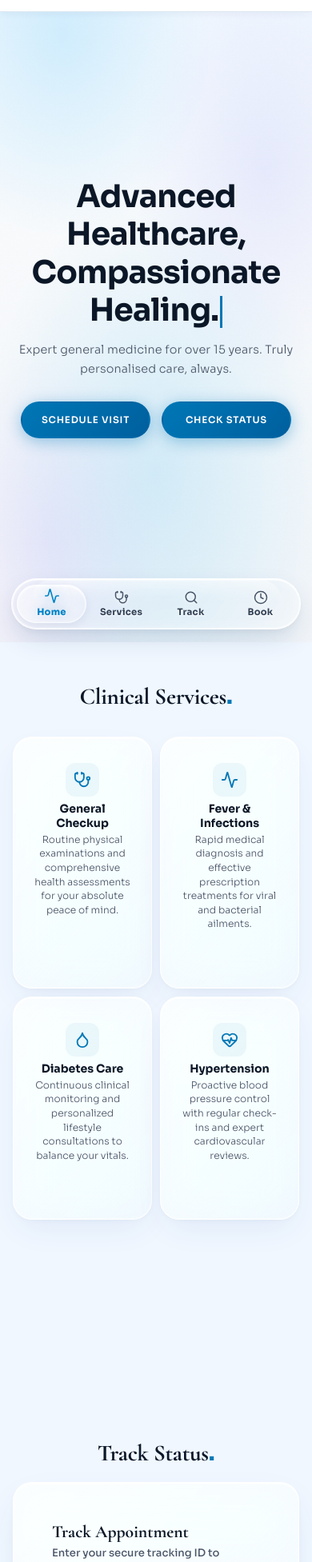
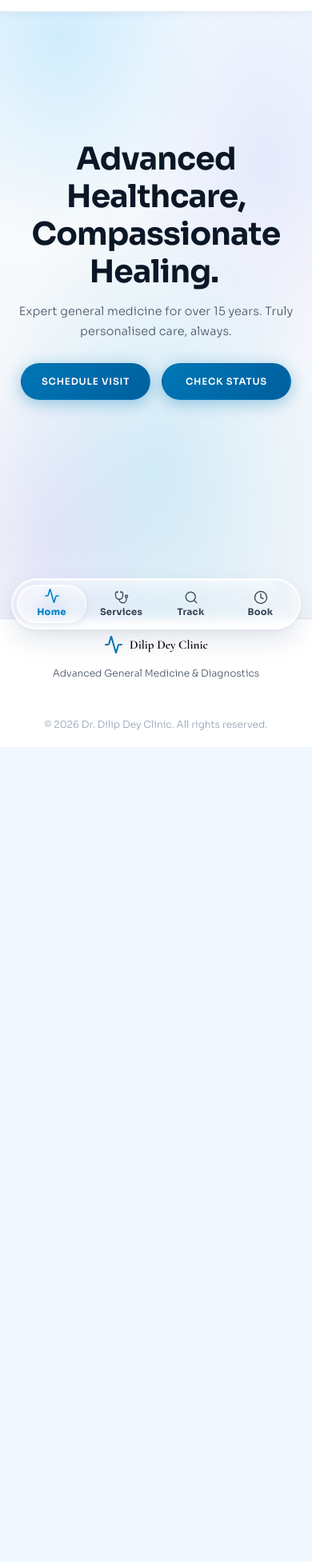
Before and after one commit to jitkarmakar46/DR.-Dey-s-website, a React (Vite) app in the folder frontend/: page / in a window 390 px wide. Shown: the part 41-1994 px from the top of the page at 80% size. After the commit the page ends 1071 px from the top, so only its background shows below. Built offline with nearby package versions, Linux system fonts and the light colour scheme.

Commit message:
feat: exclusive single-view tab display, centered views with zero bleed-through, and compact mobile tracking details card

```diff
--- a/frontend/src/index.css
+++ b/frontend/src/index.css
@@ -288,19 +288,34 @@ input::selection { background: rgba(0,119,182,0.15) !important; }
    SECTIONS GLOBAL
    ============================================================ */
 .section {
-    padding: 80px 0;
+    min-height: calc(100vh - var(--top-h));
+    padding: 30px 0 90px 0;
     position: relative;
     z-index: 10;
     scroll-margin-top: var(--top-h);
+    display: flex;
+    flex-direction: column;
+    justify-content: center;
+    align-items: center;
+    box-sizing: border-box;
 }
+
+.section > .container {
+    width: 100%;
+    display: flex;
+    flex-direction: column;
+    align-items: center;
+    justify-content: center;
+}
+
 .section-title {
     font-family: var(--serif);
-    font-size: 3rem;
+    font-size: 2.6rem;
     font-weight: 700;
     letter-spacing: -0.01em;
     color: var(--text);
     text-align: center;
-    margin-bottom: 50px;
+    margin-bottom: 28px;
     line-height: 1.1;
 }
 .title-dot { color: var(--blue); }
@@ -311,7 +326,8 @@ input::selection { background: rgba(0,119,182,0.15) !important; }
 .hero {
     position: relative;
     z-index: 10;
-    height: var(--page-h);
+    min-height: calc(100vh - var(--top-h));
+    height: auto;
     display: flex;
     align-items: center;
     justify-content: center;
@@ -319,6 +335,8 @@ input::selection { background: rgba(0,119,182,0.15) !important; }
     scroll-margin-top: var(--top-h);
     overflow: hidden;
     background: transparent;
+    padding: 20px 0 90px 0;
+    box-sizing: border-box;
 }
 
 /* Noise texture for premium depth */
@@ -612,14 +630,15 @@ input[type="date"]::-webkit-calendar-picker-indicator {
     body { padding-top: var(--top-h) !important; padding-bottom: calc(64px + 32px) !important; }
 
     .section, .hero {
-        min-height: calc(100vh - var(--top-h));
+        min-height: calc(100vh - var(--top-h) - 30px);
         height: auto !important;
-        padding: 40px 0 !important;
+        padding: 20px 0 85px 0 !important;
         overflow: visible !important;
         display: flex !important;
         flex-direction: column !important;
         justify-content: center;
         background: transparent !important;
+        box-sizing: border-box;
     }
     .section > .container, .hero > .container {
         flex-grow: 1;
@@ -678,13 +697,16 @@ input[type="date"]::-webkit-calendar-picker-indicator {
         -webkit-backdrop-filter: blur(24px) saturate(185%) contrast(106%) !important;
         border: 1.5px solid rgba(255, 255, 255, 0.9) !important;
         border-radius: 24px !important;
-    padding: 48px;
+        padding: 22px 18px !important;
         box-shadow:
             inset 0 1.5px 1px 0 rgba(255, 255, 255, 1),
             inset 0 -1px 1.5px 0 rgba(255, 255, 255, 0.35),
             0 20px 50px -10px rgba(0, 70, 150, 0.1),
             0 4px 12px rgba(0, 0, 0, 0.03) !important;
-    max-width: 600px; margin: 0 auto;
+        max-width: 600px;
+        margin: 0 auto;
+        width: 100%;
+        box-sizing: border-box;
     }
     .glass-panel h2 { font-size: 1.35rem !important; margin-bottom: 4px !important; }
     .glass-panel p { font-size: 0.82rem !important; margin-bottom: 12px !important; }
--- a/frontend/src/pages/Home.jsx
+++ b/frontend/src/pages/Home.jsx
@@ -124,15 +124,7 @@ export default function Home() {
 
     const handleNavClick = (sectionKey) => {
         setActiveSection(sectionKey);
-        isNavClickingRef.current = true;
-        if (navClickTimerRef.current) clearTimeout(navClickTimerRef.current);
-        navClickTimerRef.current = setTimeout(() => {
-            isNavClickingRef.current = false;
-        }, 800);
-        const el = document.getElementById(sectionKey);
-        if (el) {
-            el.scrollIntoView({ behavior: 'smooth' });
-        }
+        window.scrollTo({ top: 0, behavior: 'smooth' });
     };
 
     // Update BOTH desktop + mobile pill positions whenever activeSection changes
@@ -165,28 +157,6 @@ export default function Home() {
             window.removeEventListener('resize', updatePill);
         };
     }, [activeSection]);
-
-    // Scroll Spy — ignores observer changes during manual direct tab jumps
-    useEffect(() => {
-        const sections = document.querySelectorAll('.section, #home');
-
-        const observer = new IntersectionObserver((entries) => {
-            if (isNavClickingRef.current) return; // Prevent double-bouncing during jumps
-            entries.forEach(entry => {
-                if (entry.isIntersecting) {
-                    const id = entry.target.id;
-                    const navKey = id === 'appointment' ? 'appointment' : id;
-                    setActiveSection(prev => prev === navKey ? prev : navKey);
-                }
-            });
-        }, {
-            threshold: 0.35,
-            rootMargin: '0px 0px 0px 0px'
-        });
-
-        sections.forEach(s => observer.observe(s));
-        return () => observer.disconnect();
-    }, []);
 
     const handleNext = () => {
         if (!formData.department || !formData.date || !formData.time) {
@@ -355,10 +325,10 @@ export default function Home() {
             {/* ——— TOP HEADER: centered logo + desktop nav right ——— */}
             <header className="top-header">
                 {/* Logo — centered on mobile, left on desktop */}
-                <Link to="/" className="logo logo-centered">
+                <a href="#home" className="logo logo-centered" onClick={(e) => { e.preventDefault(); handleNavClick('home'); }}>
                     <Activity size={24} color="var(--medical-blue)" />
                     <span>Dilip Dey Clinic</span>
-                </Link>
+                </a>
                 {/* Desktop-only nav (hidden on mobile) */}
                 <nav className="desktop-nav" ref={navLinksRef}>
                     <div
@@ -369,28 +339,30 @@ export default function Home() {
                             transform: `translateX(${pillStyle.x}px)`
                         }}
                     />
-                    <a href="#home" data-nav="home" className={activeSection === 'home' ? 'active' : ''} onClick={() => handleNavClick('home')}>Home</a>
-                    <a href="#services" data-nav="services" className={activeSection === 'services' ? 'active' : ''} onClick={() => handleNavClick('services')}>Services</a>
-                    <a href="#track" data-nav="track" className={activeSection === 'track' ? 'active' : ''} onClick={() => handleNavClick('track')}>Track</a>
-                    <a href="#appointment" data-nav="appointment" className={activeSection === 'appointment' ? 'active' : ''} onClick={() => handleNavClick('appointment')}>Book</a>
+                    <a href="#home" data-nav="home" className={activeSection === 'home' ? 'active' : ''} onClick={(e) => { e.preventDefault(); handleNavClick('home'); }}>Home</a>
+                    <a href="#services" data-nav="services" className={activeSection === 'services' ? 'active' : ''} onClick={(e) => { e.preventDefault(); handleNavClick('services'); }}>Services</a>
+                    <a href="#track" data-nav="track" className={activeSection === 'track' ? 'active' : ''} onClick={(e) => { e.preventDefault(); handleNavClick('track'); }}>Track</a>
+                    <a href="#appointment" data-nav="appointment" className={activeSection === 'appointment' ? 'active' : ''} onClick={(e) => { e.preventDefault(); handleNavClick('appointment'); }}>Book</a>
                 </nav>
             </header>
 
             {/* ——— HERO / HOME SECTION ——— */}
+            {activeSection === 'home' && (
                 <section id="home" className="hero">
                     <div className="container">
                         <div className="hero-content">
                             <Typewriter />
                             <p>Expert general medicine for over 15&nbsp;years. Truly personalised care, always.</p>
                             <div className="hero-buttons">
-                            <a href="#appointment" className="btn btn-primary" onClick={() => handleNavClick('appointment')}>
+                                <a href="#appointment" className="btn btn-primary" onClick={(e) => { e.preventDefault(); handleNavClick('appointment'); }}>
                                     Schedule Visit
                                 </a>
-                            <a href="#track" className="btn btn-primary btn-filled" onClick={() => handleNavClick('track')}>Check Status</a>
+                                <a href="#track" className="btn btn-primary btn-filled" onClick={(e) => { e.preventDefault(); handleNavClick('track'); }}>Check Status</a>
                             </div>
                         </div>
                     </div>
                 </section>
+            )}
 
             {/* ——— BOTTOM TAB BAR — high contrast with icons & bold text ——— */}
             <nav className="bottom-nav" ref={mobileNavRef}>
@@ -402,25 +374,26 @@ export default function Home() {
                         transform: `translateX(${mobilePillStyle.x}px)`
                     }}
                 />
-                <a href="#home" data-nav="home" className={activeSection === 'home' ? 'active' : ''} onClick={() => handleNavClick('home')}>
+                <a href="#home" data-nav="home" className={activeSection === 'home' ? 'active' : ''} onClick={(e) => { e.preventDefault(); handleNavClick('home'); }}>
                     <Activity size={18} className="tab-icon" />
                     <span className="tab-label">Home</span>
                 </a>
-                <a href="#services" data-nav="services" className={activeSection === 'services' ? 'active' : ''} onClick={() => handleNavClick('services')}>
+                <a href="#services" data-nav="services" className={activeSection === 'services' ? 'active' : ''} onClick={(e) => { e.preventDefault(); handleNavClick('services'); }}>
                     <Stethoscope size={18} className="tab-icon" />
                     <span className="tab-label">Services</span>
                 </a>
-                <a href="#track" data-nav="track" className={activeSection === 'track' ? 'active' : ''} onClick={() => handleNavClick('track')}>
+                <a href="#track" data-nav="track" className={activeSection === 'track' ? 'active' : ''} onClick={(e) => { e.preventDefault(); handleNavClick('track'); }}>
                     <Search size={18} className="tab-icon" />
                     <span className="tab-label">Track</span>
                 </a>
-                <a href="#appointment" data-nav="appointment" className={activeSection === 'appointment' ? 'active' : ''} onClick={() => handleNavClick('appointment')}>
+                <a href="#appointment" data-nav="appointment" className={activeSection === 'appointment' ? 'active' : ''} onClick={(e) => { e.preventDefault(); handleNavClick('appointment'); }}>
                     <Clock size={18} className="tab-icon" />
                     <span className="tab-label">Book</span>
                 </a>
             </nav>
 
             {/* Services Section */}
+            {activeSection === 'services' && (
                 <section id="services" className="section">
                     <div className="container">
                         <h2 className="section-title">Clinical Services<span className="title-dot">.</span></h2>
@@ -456,25 +429,27 @@ export default function Home() {
                         </div>
                     </div>
                 </section>
+            )}
 
             {/* Tracking Section */}
+            {activeSection === 'track' && (
                 <section id="track" className="section" style={{ borderTop: 'none' }}>
                     <div className="container">
                         <h2 className="section-title">Track Status<span className="title-dot">.</span></h2>
                         <div className="glass-panel clinical-card" style={{ maxWidth: '600px', margin: '0 auto' }}>
-                        <h2 style={{ marginBottom: !trackResult ? '12px' : '6px', color: 'var(--text-primary)', fontSize: '1.4rem', fontWeight: 700 }}>Track Appointment</h2>
+                            <h2 style={{ marginBottom: !trackResult ? '12px' : '4px', color: 'var(--text-primary)', fontSize: '1.35rem', fontWeight: 700 }}>Track Appointment</h2>
                             {!trackResult ? (
-                            <p style={{ color: 'var(--text-secondary)', marginBottom: '24px', fontWeight: 500, fontSize: '0.96rem', lineHeight: '1.5' }}>
+                                <p style={{ color: 'var(--text-secondary)', marginBottom: '20px', fontWeight: 500, fontSize: '0.92rem', lineHeight: '1.5' }}>
                                     Enter your secure tracking ID to instantly view your real-time consultation status.
                                 </p>
                             ) : (
-                            <p style={{ color: 'var(--text-secondary)', marginBottom: '14px', fontWeight: 500, fontSize: '0.85rem' }}>
+                                <p style={{ color: 'var(--text-secondary)', marginBottom: '12px', fontWeight: 500, fontSize: '0.82rem' }}>
                                     Real-time consultation details for ID: <strong style={{ color: 'var(--text-primary)', fontFamily: 'monospace' }}>{trackResult.trackingId || trackId}</strong>
                                 </p>
                             )}
 
                             {trackError && (
-                            <div className="clinical-card" style={{ color: '#c5221f', padding: '14px 18px', border: '1px solid #fad2cf', background: 'rgba(252, 232, 230, 0.8)', borderRadius: '12px', fontSize: '0.88rem', fontWeight: 600, marginBottom: '16px' }}>
+                                <div className="clinical-card" style={{ color: '#c5221f', padding: '12px 16px', border: '1px solid #fad2cf', background: 'rgba(252, 232, 230, 0.8)', borderRadius: '12px', fontSize: '0.86rem', fontWeight: 600, marginBottom: '14px' }}>
                                     {trackError}
                                 </div>
                             )}
@@ -493,32 +468,32 @@ export default function Home() {
                                     <button type="submit" className="btn btn-primary" style={{ width: '100%', gap: '8px' }}><Search size={18} /> Track Status</button>
                                 </form>
                             ) : (
-                            <div style={{ background: '#ffffff', border: '1.5px solid #e2e8f0', borderRadius: '18px', padding: '18px 20px', boxShadow: '0 4px 16px rgba(0,0,0,0.03)' }}>
-                                <div style={{ display: 'flex', justifyContent: 'space-between', alignItems: 'center', marginBottom: '14px' }}>
-                                    <div style={{ display: 'inline-flex', alignItems: 'center', gap: '6px', fontSize: '0.72rem', fontWeight: 700, color: 'var(--medical-green)', background: 'rgba(5, 150, 105, 0.08)', padding: '4px 10px', borderRadius: '50px' }}>
+                                <div style={{ background: '#ffffff', border: '1.5px solid #e2e8f0', borderRadius: '16px', padding: '14px 16px', boxShadow: '0 4px 16px rgba(0,0,0,0.03)' }}>
+                                    <div style={{ display: 'flex', justifyContent: 'space-between', alignItems: 'center', marginBottom: '10px' }}>
+                                        <div style={{ display: 'inline-flex', alignItems: 'center', gap: '5px', fontSize: '0.70rem', fontWeight: 700, color: 'var(--medical-green)', background: 'rgba(5, 150, 105, 0.08)', padding: '3px 9px', borderRadius: '50px' }}>
                                             <span style={{ width: '6px', height: '6px', borderRadius: '50%', background: 'var(--medical-green)' }}></span>
                                             Live Status
                                         </div>
                                         <button
                                             type="button"
                                             onClick={() => { setTrackResult(null); setTrackError(''); }}
-                                        style={{ background: '#f1f5f9', border: 'none', color: '#64748b', borderRadius: '50px', padding: '4px 12px', fontSize: '0.74rem', fontWeight: 700, cursor: 'pointer', display: 'flex', alignItems: 'center', gap: '4px' }}
+                                            style={{ background: '#f1f5f9', border: 'none', color: '#64748b', borderRadius: '50px', padding: '3px 10px', fontSize: '0.72rem', fontWeight: 700, cursor: 'pointer', display: 'flex', alignItems: 'center', gap: '4px' }}
                                         >
                                             <X size={12} /> New Search
                                         </button>
                                     </div>
 
-                                <div style={{ display: 'flex', justifyContent: 'space-between', alignItems: 'flex-start', gap: '12px', paddingBottom: '12px', borderBottom: '1px solid #f1f5f9', marginBottom: '12px' }}>
+                                    <div style={{ display: 'flex', justifyContent: 'space-between', alignItems: 'flex-start', gap: '10px', paddingBottom: '10px', borderBottom: '1px solid #f1f5f9', marginBottom: '10px' }}>
                                         <div>
-                                        <div style={{ fontSize: '0.68rem', fontWeight: 700, color: '#94a3b8', textTransform: 'uppercase', letterSpacing: '0.06em' }}>Patient</div>
-                                        <h4 style={{ margin: '2px 0 0', fontSize: '1.1rem', fontWeight: 800, color: '#0f172a', lineHeight: 1.2 }}>{trackResult.patientName}</h4>
+                                            <div style={{ fontSize: '0.65rem', fontWeight: 700, color: '#94a3b8', textTransform: 'uppercase', letterSpacing: '0.06em' }}>Patient</div>
+                                            <h4 style={{ margin: '2px 0 0', fontSize: '1.02rem', fontWeight: 800, color: '#0f172a', lineHeight: 1.2 }}>{trackResult.patientName}</h4>
                                         </div>
-                                    <span className="status-badge" style={{ ...getStatusStyle(trackResult.status), padding: '4px 12px', borderRadius: '50px', fontSize: '0.78rem', fontWeight: 700 }}>
+                                        <span className="status-badge" style={{ ...getStatusStyle(trackResult.status), padding: '3px 10px', borderRadius: '50px', fontSize: '0.74rem', fontWeight: 700 }}>
                                             {trackResult.status}
                                         </span>
                                     </div>
 
-                                <div style={{ display: 'flex', flexDirection: 'column', gap: '8px', fontSize: '0.86rem' }}>
+                                    <div style={{ display: 'flex', flexDirection: 'column', gap: '6px', fontSize: '0.84rem' }}>
                                         <div style={{ display: 'flex', justifyContent: 'space-between', alignItems: 'center' }}>
                                             <span style={{ color: '#64748b', fontWeight: 600 }}>Scheduled Date</span>
                                             <strong style={{ color: '#0f172a', fontWeight: 700 }}>📅 {trackResult.date}</strong>
@@ -537,8 +512,10 @@ export default function Home() {
                         </div>
                     </div>
                 </section>
+            )}
 
             {/* Booking Section */}
+            {activeSection === 'appointment' && (
                 <section id="appointment" className="section" style={{ borderTop: 'none' }}>
                     <div className="container">
                         <h2 className="section-title">Book Consultation<span className="title-dot">.</span></h2>
@@ -653,6 +630,7 @@ export default function Home() {
                         </div>
                     </div>
                 </section>
+            )}
 
             <footer className="footer">
                 <div className="container">
```
Lines whose indentation alone changed are shown as unchanged.
